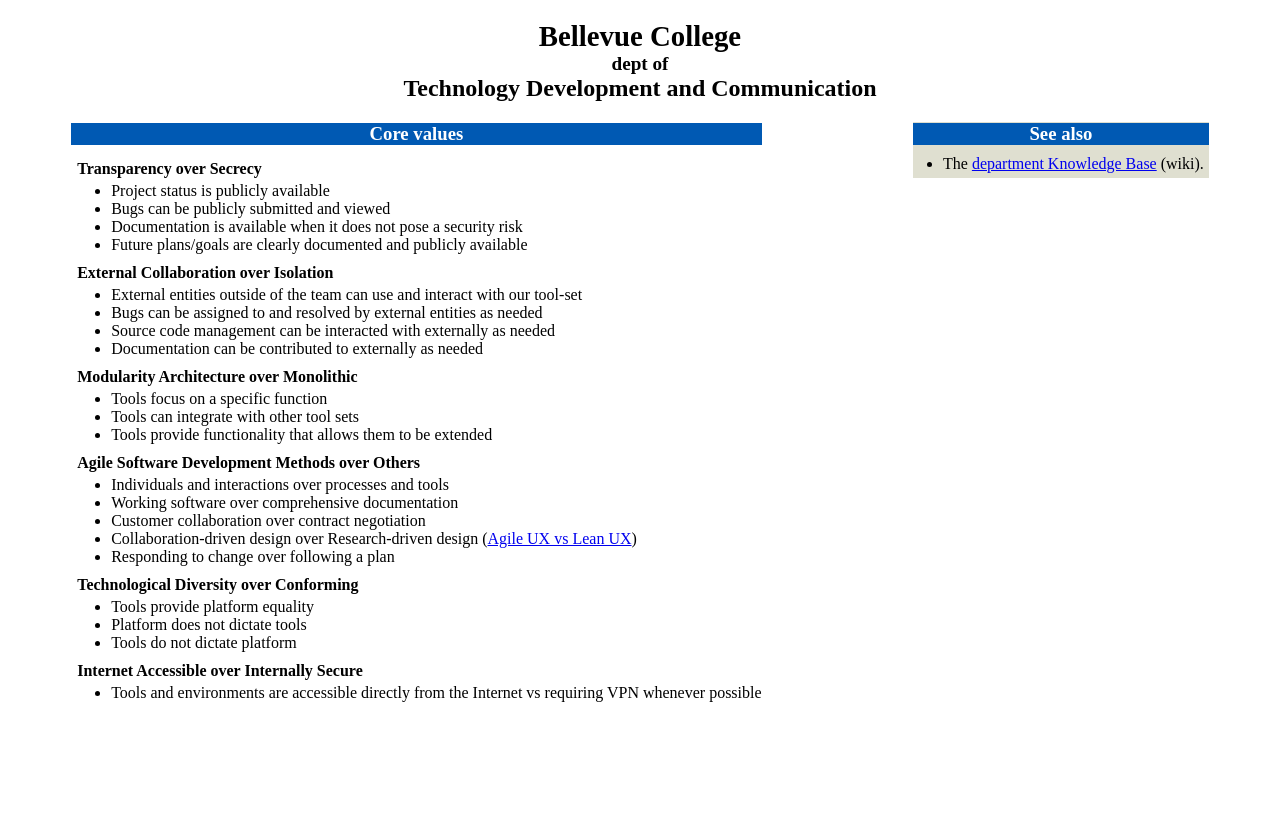
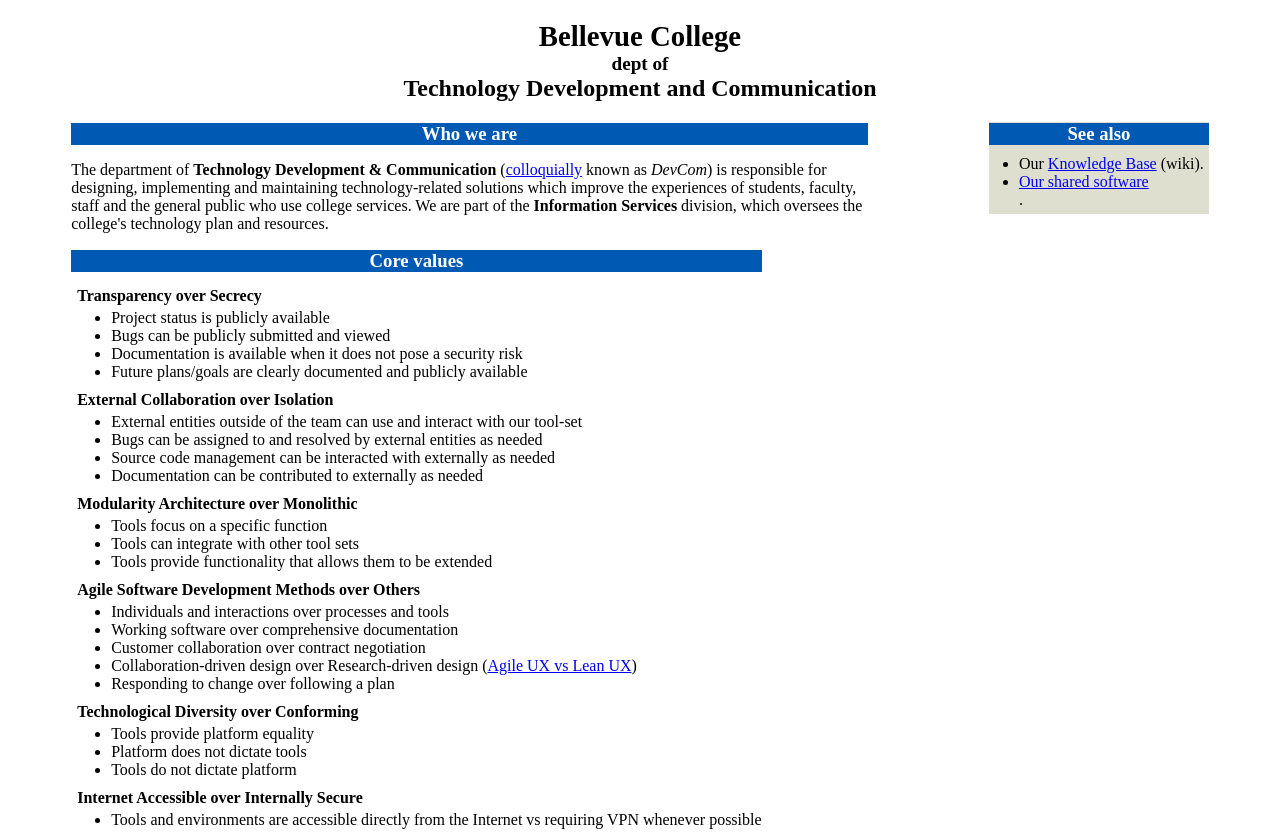
Before and after one commit to BellevueCollege/BellevueCollege.github.io, a plain HTML site: page index.html in a window 1280 px wide. Before the commit the page ends 800 px from the top, so only its background shows below. Drawn offline with Linux system fonts and the light colour scheme.

Commit message:
Added dept description

```diff
--- a/index.html
+++ b/index.html
@@ -24,6 +24,13 @@
         text-align: center;
       }
 
+      div#left-column {
+        float: left;
+        width: 70%;
+      }
+
+      div#description {
+      }
       div.section {
       }
       div.section h3 {
@@ -67,6 +74,17 @@
         <span class="smaller">dept of</span><br/>
         Technology Development and Communication
       </h2>
+
+      <div id="left-column">
+        <div id="description" class="section">
+          <h3>Who we are</h3>
+          <p>
+            The department of <strong>Technology Development &amp; Communication</strong> (<a href="http://ddg.gg/?q=colloquially+!di">colloquially</a>
+            known as <em>DevCom</em>) is responsible for designing, implementing and maintaining technology-related solutions which improve the
+            experiences of students, faculty, staff and the general public who use college services. We are part of the <strong>Information
+            Services</strong> division, which oversees the college's technology plan and resources.
+          </p>
+        </div>
 
         <div id="core-values" class="section">
           <h3>Core values</h3>
@@ -131,11 +149,13 @@
           </div>
 
         </div>
+      </div>
 
       <div id="see-also" class="section">
         <h3>See also</h3>
         <ul>
-          <li>The <a href="https://github.com/BellevueCollege/BellevueCollege.github.io/wiki">department Knowledge Base</a> (wiki).</li>
+          <li>Our <a href="https://github.com/BellevueCollege/BellevueCollege.github.io/wiki">Knowledge Base</a> (wiki).</li>
+          <li><a href="https://github.com/BellevueCollege/">Our shared software</a></li>.
         </ul>
       </div>
     </div>
```
Lines whose indentation alone changed are shown as unchanged.
